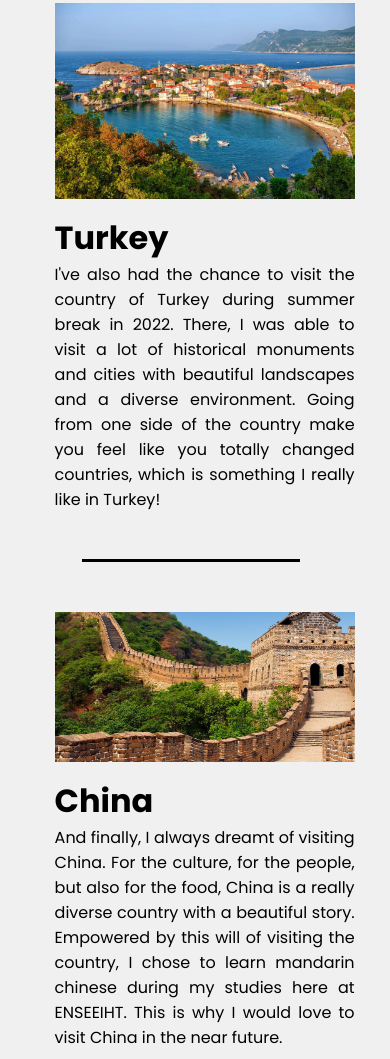
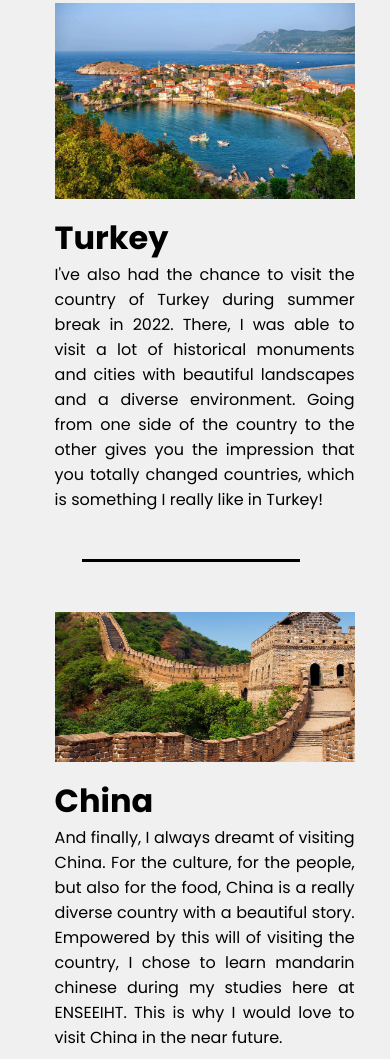
Before and after one commit to hocinemediani/eportfolio, a plain HTML site: page mobility.html in a window 390 px wide. Shown: the part 674-1733 px from the top of the page. Drawn offline with Linux system fonts and the light colour scheme; a web font is replaced by a local one.

Commit message:
Update mobility.html

```diff
--- a/mobility.html
+++ b/mobility.html
@@ -86,7 +86,7 @@
 			<div class="mobility rightMobility">
 				<div class="mobilityText">
 					<h1 class="mobilityTitle">Turkey</h1>
-					<p class="mobilityParagraph">I've also had the chance to visit the country of Turkey during summer break in 2022. There, I was able to visit a lot of historical monuments and cities with beautiful landscapes and a diverse environment. Going from one side of the country make you feel like you totally changed countries, which is something I really like in Turkey!</p>
+					<p class="mobilityParagraph">I've also had the chance to visit the country of Turkey during summer break in 2022. There, I was able to visit a lot of historical monuments and cities with beautiful landscapes and a diverse environment. Going from one side of the country to the other gives you the impression that you totally changed countries, which is something I really like in Turkey!</p>
 				</div>
 				<img class="mobilityImg" src="./turkey.jpg">
 			</div>
```
